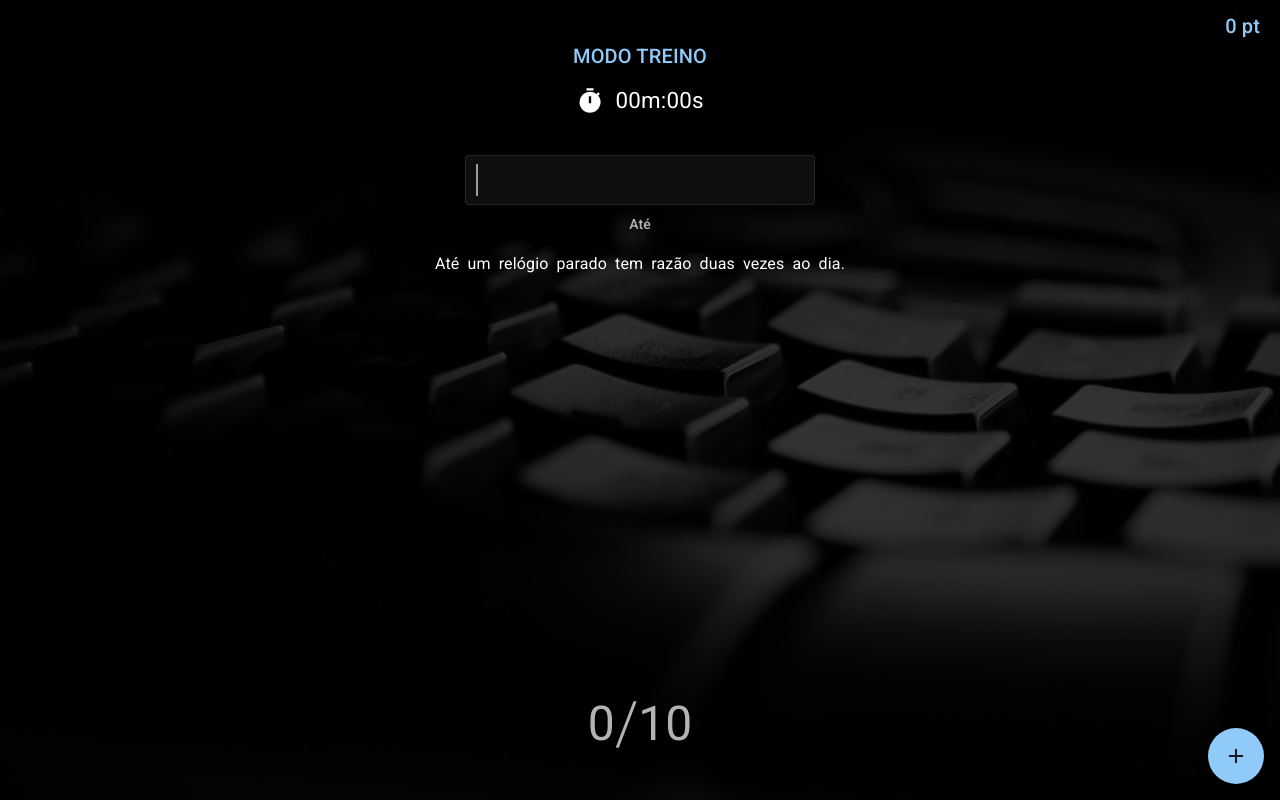
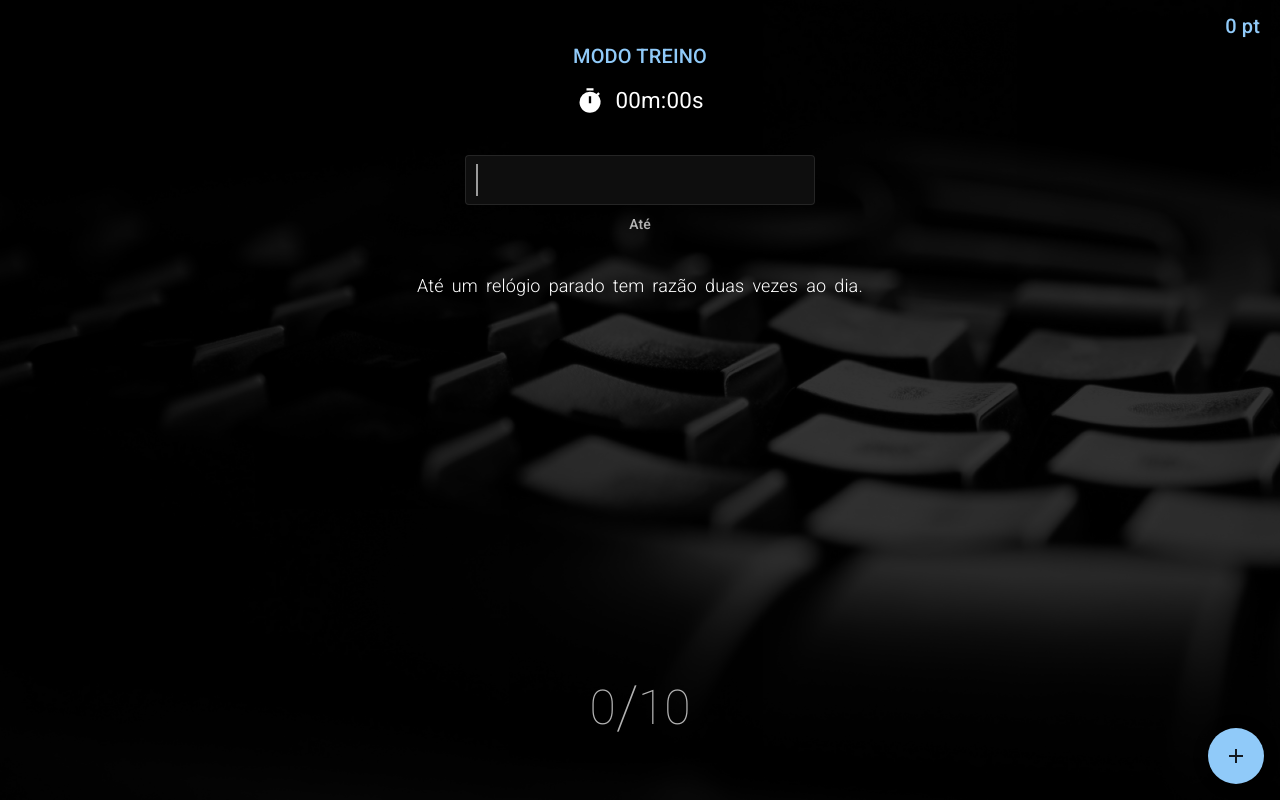
Before and after one commit to Francisco-Fetapi/typing-master-2, a React (Vite) app: page /training in a window 1280 px wide. Built offline with nearby package versions, Linux system fonts and the light colour scheme.

Commit message:
redefinindo alguns estilos

```diff
--- a/src/components/DisplayProgress.tsx
+++ b/src/components/DisplayProgress.tsx
@@ -6,13 +6,25 @@ import { Text as TextStyled } from "../styles/General";
 
 const Text: OverridableComponent<TypographyTypeMap<{}, "span">> = (
   props: any
-) => <TextStyled color="textSecondary" variant="h3" {...props}></TextStyled>;
+) => (
+  <TextStyled
+    color="textSecondary"
+    variant="h3"
+    {...props}
+    fontWeight="100"
+  ></TextStyled>
+);
 
 export default function DisplayProgress() {
   const totalWords = useSelector(selectPhraseSize);
   const typedWords = useSelector(selectTypedWords);
   return (
-    <Box display="flex" alignItems="center" className="grayscale-on-paused">
+    <Box
+      display="flex"
+      mb={2}
+      alignItems="center"
+      className="grayscale-on-paused"
+    >
       <Text>{typedWords}</Text>
       <Text variant="h2">/</Text>
       <Text>{totalWords}</Text>
--- a/src/components/TextToType.tsx
+++ b/src/components/TextToType.tsx
@@ -15,7 +15,8 @@ export default function TextToType() {
       gap={1}
       flexWrap="wrap"
       data-testid="text-to-type"
-      className="grayscale-on-paused"
+      className="grayscale-on-paused text-to-type"
+      mt={2.5}
     >
       {textToType.map((word, key) => (
         <Text
--- a/src/styles/GlobalStyles.ts
+++ b/src/styles/GlobalStyles.ts
@@ -37,4 +37,8 @@ export const GlobalStyles = createGlobalStyle<StylesProps>`
         font-size:14px !important;
         font-weight:bold;
     }
+    .text-to-type span{
+        font-weight:300;
+        font-size:18px;
+    }
 `;
```
